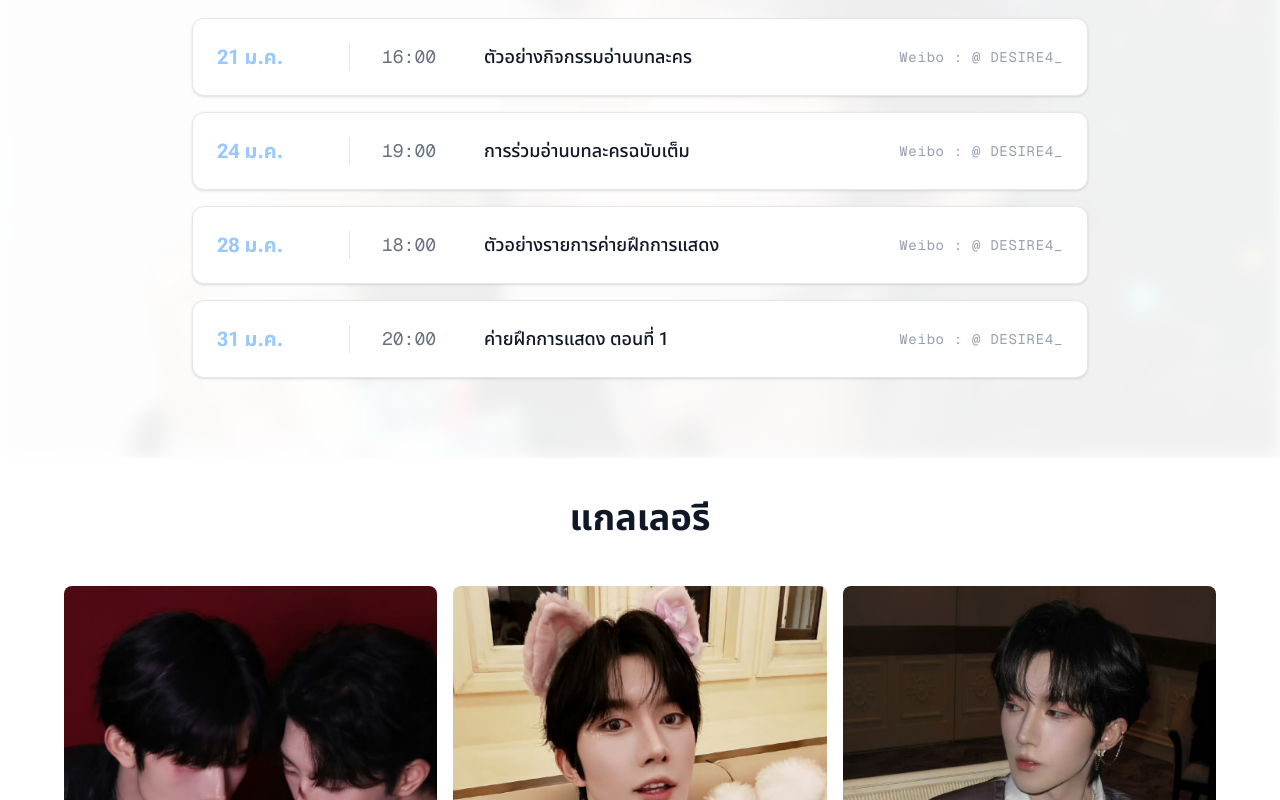
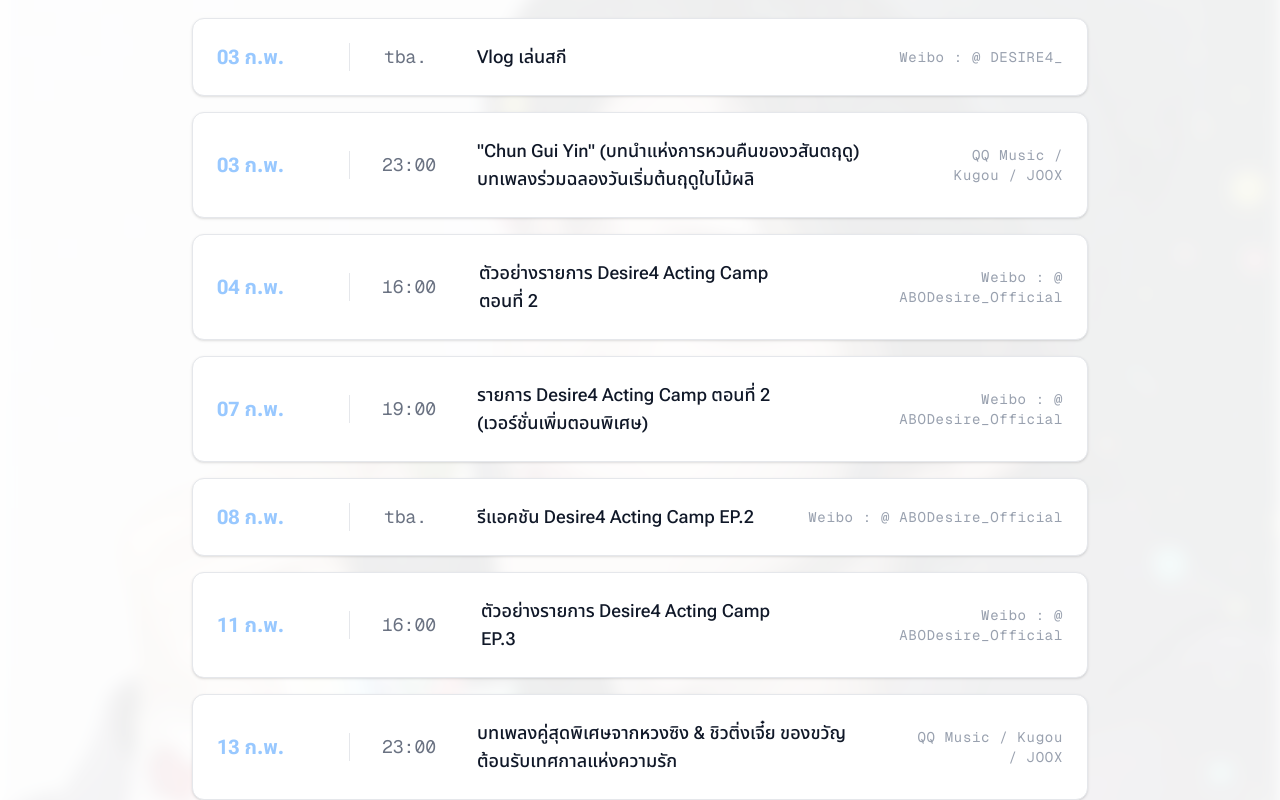
Before and after one commit to netdy/huangxing, a Next.js app: page / in a window 1280 px wide. Shown: the part 5420-6220 px from the top of the page. Built offline with nearby package versions, Linux system fonts and the light colour scheme.

Commit message:
update feb schedule

```diff
--- a/app/components/Schedule.tsx
+++ b/app/components/Schedule.tsx
@@ -5,28 +5,52 @@ import { useLanguage } from '../context/LanguageContext';
 
 const scheduleData = [
   {
-    date: { en: '21 JAN', th: '21 ม.ค.' },
-    time: '16:00',
-    event: { en: 'Script Reading Teaser', th: 'ตัวอย่างกิจกรรมอ่านบทละคร' },
+    date: { en: '03 FEB', th: '03 ก.พ.' },
+    time: 'tba.',
+    event: { en: 'Skiing Vlog', th: 'Vlog เล่นสกี' },
     location: 'Weibo : @ DESIRE4_'
   },
   {
-    date: { en: '24 JAN', th: '24 ม.ค.' },
-    time: '19:00',
-    event: { en: 'Full Script Reading', th: 'การร่วมอ่านบทละครฉบับเต็ม' },
-    location: 'Weibo : @ DESIRE4_'
+    date: { en: '03 FEB', th: '03 ก.พ.' },
+    time: '23:00',
+    event: { en: '"Chun Gui Yin" (Introduction to the Return of Spring) - Spring Festival Celebration Song', th: '"Chun Gui Yin" (บทนำแห่งการหวนคืนของวสันตฤดู) บทเพลงร่วมฉลองวันเริ่มต้นฤดูใบไม้ผลิ' },
+    location: 'QQ Music / Kugou / JOOX'
   },
   {
-    date: { en: '28 JAN', th: '28 ม.ค.' },
-    time: '18:00',
-    event: { en: 'Training Camp Teaser', th: 'ตัวอย่างรายการค่ายฝึกการแสดง' },
-    location: 'Weibo : @ DESIRE4_'
+    date: { en: '04 FEB', th: '04 ก.พ.' },
+    time: '16:00',
+    event: { en: 'Desire4 Acting Camp Ep. 2 Teaser', th: 'ตัวอย่างรายการ Desire4 Acting Camp ตอนที่ 2' },
+    location: 'Weibo : @ ABODesire_Official'
   },
   {
-    date: { en: '31 JAN', th: '31 ม.ค.' },
-    time: '20:00',
-    event: { en: 'Training Camp Ep.1', th: 'ค่ายฝึกการแสดง ตอนที่ 1' },
-    location: 'Weibo : @ DESIRE4_'
+    date: { en: '07 FEB', th: '07 ก.พ.' },
+    time: '19:00',
+    event: { en: 'Desire4 Acting Camp Ep.2 (Special Extended Version)', th: 'รายการ Desire4 Acting Camp ตอนที่ 2 (เวอร์ชั่นเพิ่มตอนพิเศษ)' },
+    location: 'Weibo : @ ABODesire_Official'
+  },
+  {
+    date: { en: '08 FEB', th: '08 ก.พ.' },
+    time: 'tba.',
+    event: { en: 'Reaction Desire4 Acting Camp EP.2', th: 'รีแอคชัน Desire4 Acting Camp EP.2' },
+    location: 'Weibo : @ ABODesire_Official'
+  },
+  {
+    date: { en: '11 FEB', th: '11 ก.พ.' },
+    time: '16:00',
+    event: { en: 'Desire4 Acting Camp Ep.3 Teaser', th: 'ตัวอย่างรายการ Desire4 Acting Camp EP.3' },
+    location: 'Weibo : @ ABODesire_Official'
+  },
+  {
+    date: { en: '13 FEB', th: '13 ก.พ.' },
+    time: '23:00',
+    event: { en: 'Special Duet Song (Valentine\'s Gift)', th: 'บทเพลงคู่สุดพิเศษจากหวงซิง & ชิวติ่งเจี๋ย ของขวัญต้อนรับเทศกาลแห่งความรัก' },
+    location: 'QQ Music / Kugou / JOOX'
+  },
+  {
+    date: { en: '14 FEB', th: '14 ก.พ.' },
+    time: '19:00',
+    event: { en: 'Desire4 Acting Camp Ep.3', th: 'รายการ Desire4 Acting Camp EP.3' },
+    location: 'Weibo : @ ABODesire_Official'
   },
 ];
 
```
